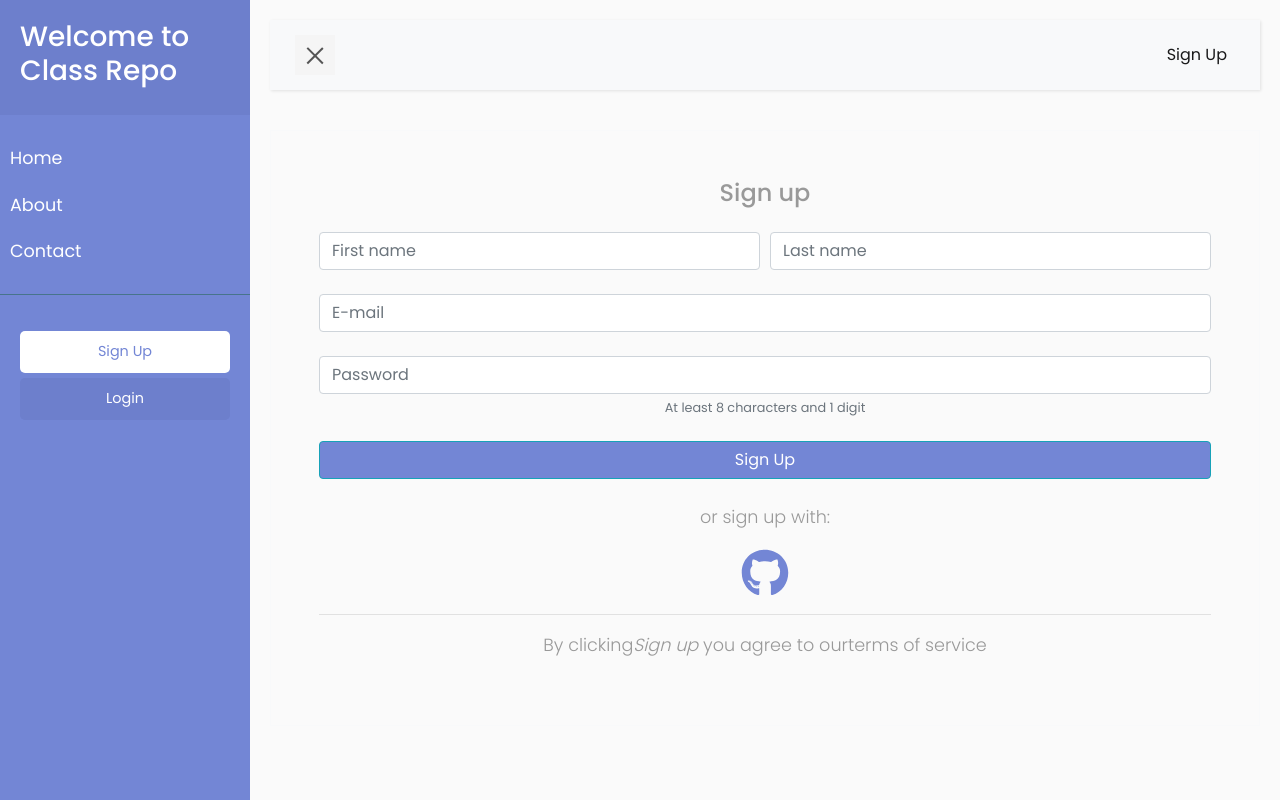
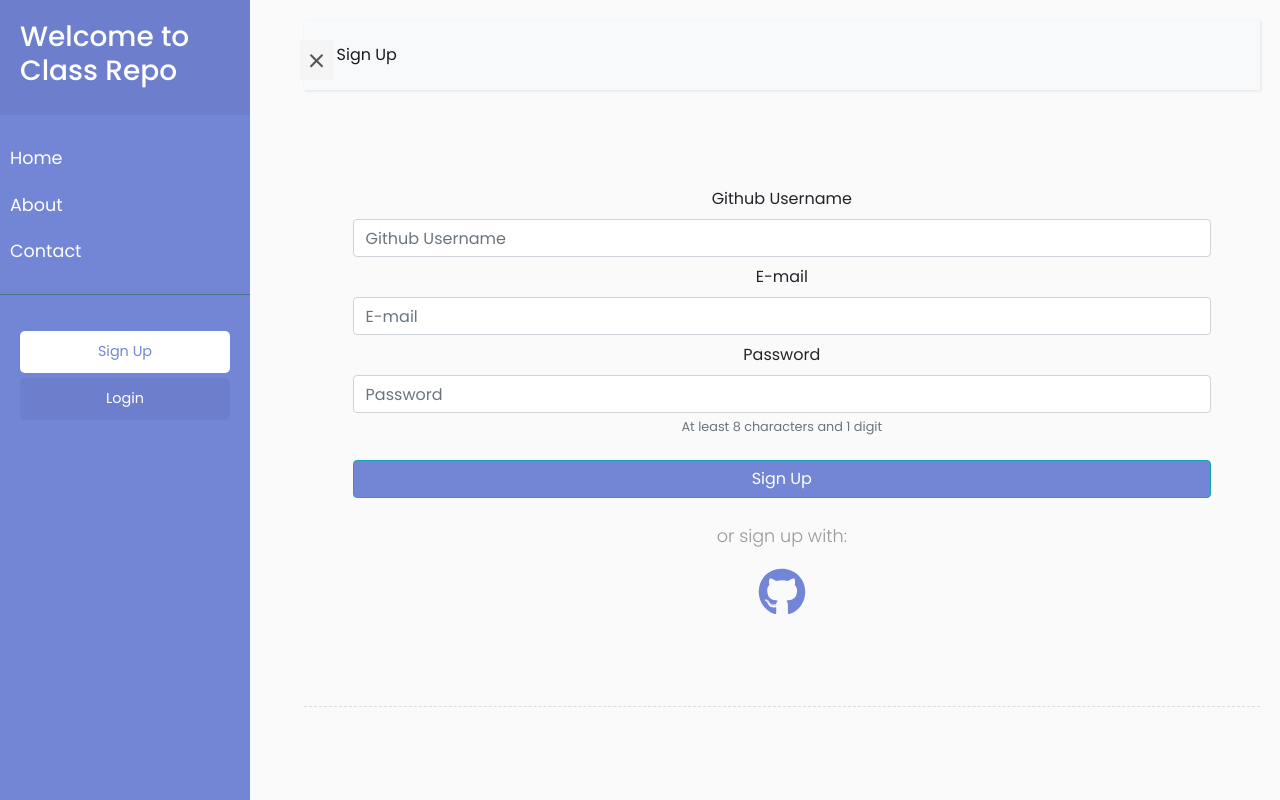
Before and after one commit to D-Kunrath/project-class-repo-client, a React (Create React App) app: page /signup in a window 1280 px wide. Built offline with nearby package versions, Linux system fonts and the light colour scheme.

Commit message:
side bar

```diff
--- a/public/index.html
+++ b/public/index.html
@@ -10,62 +10,24 @@
       content="Web site created using create-react-app"
     />
     <link rel="apple-touch-icon" href="%PUBLIC_URL%/logo192.png" />
-    <!--
-      manifest.json provides metadata used when your web app is installed on a
-      user's mobile device or desktop. See https://developers.google.com/web/fundamentals/web-app-manifest/
-    -->
+
     <link rel="manifest" href="%PUBLIC_URL%/manifest.json" />
-    <!--
-      Notice the use of %PUBLIC_URL% in the tags above.
-      It will be replaced with the URL of the `public` folder during the build.
-      Only files inside the `public` folder can be referenced from the HTML.
 
-      Unlike "/favicon.ico" or "favicon.ico", "%PUBLIC_URL%/favicon.ico" will
-      work correctly both with client-side routing and a non-root public URL.
-      Learn how to configure a non-root public URL by running `npm run build`.
-    -->
+    <link
+      rel="stylesheet"
+      href="https://stackpath.bootstrapcdn.com/bootstrap/4.1.0/css/bootstrap.min.css"
+      integrity="sha384-9gVQ4dYFwwWSjIDZnLEWnxCjeSWFphJiwGPXr1jddIhOegiu1FwO5qRGvFXOdJZ4"
+      crossorigin="anonymous"
+    />
     <title>React App</title>
 
+    </script>
   </head>
+
+
   <body>
     <noscript>You need to enable JavaScript to run this app.</noscript>
     <div id="root"></div>
-    <!--
-      This HTML file is a template.
-      If you open it directly in the browser, you will see an empty page.
 
-      You can add webfonts, meta tags, or analytics to this file.
-      The build step will place the bundled scripts into the <body> tag.
-
-      To begin the development, run `npm start` or `yarn start`.
-      To create a production bundle, use `npm run build` or `yarn build`.
-    -->
-    <!-- jQuery CDN - Slim version (=without AJAX) -->
-    <script
-      src="https://code.jquery.com/jquery-3.3.1.slim.min.js"
-      integrity="sha384-q8i/X+965DzO0rT7abK41JStQIAqVgRVzpbzo5smXKp4YfRvH+8abtTE1Pi6jizo"
-      crossorigin="anonymous"
-    ></script>
-    <!-- Popper.JS -->
-    <script
-      src="https://cdnjs.cloudflare.com/ajax/libs/popper.js/1.14.0/umd/popper.min.js"
-      integrity="sha384-cs/chFZiN24E4KMATLdqdvsezGxaGsi4hLGOzlXwp5UZB1LY//20VyM2taTB4QvJ"
-      crossorigin="anonymous"
-    ></script>
-    <!-- Bootstrap JS -->
-    <script
-      src="https://stackpath.bootstrapcdn.com/bootstrap/4.1.0/js/bootstrap.min.js"
-      integrity="sha384-uefMccjFJAIv6A+rW+L4AHf99KvxDjWSu1z9VI8SKNVmz4sk7buKt/6v9KI65qnm"
-      crossorigin="anonymous"
-    ></script>
-
-    <script type="text/javascript">
-      $(document).ready(function () {
-        $("#sidebarCollapse").on("click", function () {
-          $("#sidebar").toggleClass("active");
-          $(this).toggleClass("active");
-        });
-      });
-    </script>
   </body>
 </html>
--- a/src/components/SideBarPublic.js
+++ b/src/components/SideBarPublic.js
@@ -1,10 +1,13 @@
-import React from "react"
+import React, { useState } from "react";
 
-import {Link} from "react-router-dom"
+import { Link } from "react-router-dom";
 
-function SideBarPublic(){
-    return(
-       <nav id="sidebar">
+function SideBarPublic(props) {
+  const [menuActive, setMenuActive] = useState(false);
+
+  return (
+    <>
+      <nav id="sidebar" className={`${menuActive ? "active" : ""}`}>
         <div className="sidebar-header">
           <h3>Welcome to Class Repo</h3>
         </div>
@@ -12,7 +15,6 @@ function SideBarPublic(){
         <ul className="list-unstyled components">
           <li>
             <Link to="/">Home</Link>
-
           </li>
           <li>
             <Link to="/about">About</Link>
@@ -24,13 +26,36 @@ function SideBarPublic(){
 
         <ul className="list-unstyled CTAs">
           <li>
-                    <Link to="/signup" className="download">Sign Up</Link>
+            <Link to="/signup" className="download">
+              Sign Up
+            </Link>
           </li>
           <li>
-                    <Link to="/login" className="article">Login</Link>
+            <Link to="/login" className="article">
+              Login
+            </Link>
           </li>
         </ul>
       </nav>
-    )
+      <button
+        type="button"
+        id="sidebarCollapse"
+        className="navbar-btn"
+        style={{
+          position: "relative",
+          top: 40,
+          left: 50,
+          zIndex: 100,
+        }}
+        onClick={() => {
+          setMenuActive(!menuActive);
+        }}
+      >
+        <span></span>
+        <span></span>
+        <span></span>
+      </button>
+    </>
+  );
 }
-export default SideBarPublic
+export default SideBarPublic;
--- a/src/components/style.css
+++ b/src/components/style.css
@@ -3,22 +3,21 @@
 */
 @import "https://fonts.googleapis.com/css?family=Poppins:300,400,500,600,700";
 
+
 body {
-  font-family: "Poppins", sans-serif;
+    font-family: 'Poppins', sans-serif;
     background: #fafafa;
 }
 
 p {
-  font-family: "Poppins", sans-serif;
+    font-family: 'Poppins', sans-serif;
     font-size: 1.1em;
     font-weight: 300;
     line-height: 1.7em;
     color: #999;
 }
 
-a,
-a:hover,
-a:focus {
+a, a:hover, a:focus {
     color: inherit;
     text-decoration: none;
     transition: all 0.3s;
@@ -57,12 +56,13 @@ a:focus {
     perspective: 1500px;
 }
 
+
 #sidebar {
     min-width: 250px;
     max-width: 250px;
-  background: #7386d5;
+    background: #7386D5;
     color: #fff;
-  transition: all 0.6s cubic-bezier(0.945, 0.02, 0.27, 0.665);
+    transition: all 0.6s cubic-bezier(0.945, 0.020, 0.270, 0.665);
     transform-origin: bottom left;
 }
 
@@ -92,15 +92,15 @@ a:focus {
     display: block;
 }
 #sidebar ul li a:hover {
-  color: #7386d5;
+    color: #7386D5;
     background: #fff;
 }
 
-#sidebar ul li.active > a,
-a[aria-expanded="true"] {
+#sidebar ul li.active > a, a[aria-expanded="true"] {
     color: #fff;
     background: #6d7fcc;
 }
+
 
 a[data-toggle="collapse"] {
     position: relative;
@@ -134,14 +134,15 @@ ul.CTAs a {
 
 a.download {
     background: #fff;
-  color: #7386d5;
+    color: #7386D5;
 }
 
-a.article,
-a.article:hover {
+a.article, a.article:hover {
     background: #6d7fcc !important;
     color: #fff !important;
 }
+
+
 
 /* ---------------------------------------------------
     CONTENT STYLE
@@ -166,7 +167,7 @@ a.article:hover {
     margin: 0 auto;
     display: block;
     background: #555;
-  transition: all 0.8s cubic-bezier(0.81, -0.33, 0.345, 1.375);
+    transition: all 0.8s cubic-bezier(0.810, -0.330, 0.345, 1.375);
     transition-delay: 0.2s;
 }
 
@@ -180,11 +181,13 @@ a.article:hover {
     transform: rotate(-45deg) translate(1px, -1px);
 }
 
+
 #sidebarCollapse.active span {
     transform: none;
     opacity: 1;
     margin: 5px auto;
 }
+
 
 /* ---------------------------------------------------
     MEDIAQUERIES
@@ -217,4 +220,5 @@ a.article:hover {
     #sidebarCollapse.active span:last-of-type {
         transform: rotate(-45deg) translate(1px, -1px);
     }
+
 }
--- a/src/routeComponents/About.js
+++ b/src/routeComponents/About.js
@@ -1,51 +1,74 @@
 import React from "react";
-
+import NavBar from "./NavBar";
 
 import SideBarPublic from "../components/SideBarPublic";
 
 function About() {
-    return(
+  return (
     <div className="wrapper">
       <SideBarPublic />
       {/* Page Content Holder  */}
       <div id="content">
-
-            <nav className="navbar navbar-expand-lg navbar-light bg-light">
-                <div className="container-fluid">
-
-                    <button type="button" id="sidebarCollapse" className="navbar-btn">
-                        <span></span>
-                        <span></span>
-                        <span></span>
-                    </button>
-                    <div className="" id="navbarSupportedContent">
-                        <ul className="nav navbar-nav ml-auto">
-                            <li className="nav-item active">
-                                <span className="nav-link">About</span>
-                            </li>
-                        </ul>
-                    </div>
-                </div>
-            </nav>
+        <NavBar pageName="About" />
 
         <h2>About</h2>
-            <p>Lorem ipsum dolor sit amet, consectetur adipisicing elit, sed do eiusmod tempor incididunt ut labore et dolore magna aliqua. Ut enim ad minim veniam, quis nostrud exercitation ullamco laboris nisi ut aliquip ex ea commodo consequat. Duis aute irure dolor in reprehenderit in voluptate velit esse cillum dolore eu fugiat nulla pariatur. Excepteur sint occaecat cupidatat non proident, sunt in culpa qui officia deserunt mollit anim id est laborum.</p>
-            <p>Lorem ipsum dolor sit amet, consectetur adipisicing elit, sed do eiusmod tempor incididunt ut labore et dolore magna aliqua. Ut enim ad minim veniam, quis nostrud exercitation ullamco laboris nisi ut aliquip ex ea commodo consequat. Duis aute irure dolor in reprehenderit in voluptate velit esse cillum dolore eu fugiat nulla pariatur. Excepteur sint occaecat cupidatat non proident, sunt in culpa qui officia deserunt mollit anim id est laborum.</p>
+        <p>
+          Lorem ipsum dolor sit amet, consectetur adipisicing elit, sed do
+          eiusmod tempor incididunt ut labore et dolore magna aliqua. Ut enim ad
+          minim veniam, quis nostrud exercitation ullamco laboris nisi ut
+          aliquip ex ea commodo consequat. Duis aute irure dolor in
+          reprehenderit in voluptate velit esse cillum dolore eu fugiat nulla
+          pariatur. Excepteur sint occaecat cupidatat non proident, sunt in
+          culpa qui officia deserunt mollit anim id est laborum.
+        </p>
+        <p>
+          Lorem ipsum dolor sit amet, consectetur adipisicing elit, sed do
+          eiusmod tempor incididunt ut labore et dolore magna aliqua. Ut enim ad
+          minim veniam, quis nostrud exercitation ullamco laboris nisi ut
+          aliquip ex ea commodo consequat. Duis aute irure dolor in
+          reprehenderit in voluptate velit esse cillum dolore eu fugiat nulla
+          pariatur. Excepteur sint occaecat cupidatat non proident, sunt in
+          culpa qui officia deserunt mollit anim id est laborum.
+        </p>
 
         <div className="line"></div>
 
         <h2>Lorem Ipsum Dolor</h2>
-            <p>Lorem ipsum dolor sit amet, consectetur adipisicing elit, sed do eiusmod tempor incididunt ut labore et dolore magna aliqua. Ut enim ad minim veniam, quis nostrud exercitation ullamco laboris nisi ut aliquip ex ea commodo consequat. Duis aute irure dolor in reprehenderit in voluptate velit esse cillum dolore eu fugiat nulla pariatur. Excepteur sint occaecat cupidatat non proident, sunt in culpa qui officia deserunt mollit anim id est laborum.</p>
+        <p>
+          Lorem ipsum dolor sit amet, consectetur adipisicing elit, sed do
+          eiusmod tempor incididunt ut labore et dolore magna aliqua. Ut enim ad
+          minim veniam, quis nostrud exercitation ullamco laboris nisi ut
+          aliquip ex ea commodo consequat. Duis aute irure dolor in
+          reprehenderit in voluptate velit esse cillum dolore eu fugiat nulla
+          pariatur. Excepteur sint occaecat cupidatat non proident, sunt in
+          culpa qui officia deserunt mollit anim id est laborum.
+        </p>
 
         <div className="line"></div>
 
         <h2>Lorem Ipsum Dolor</h2>
-            <p>Lorem ipsum dolor sit amet, consectetur adipisicing elit, sed do eiusmod tempor incididunt ut labore et dolore magna aliqua. Ut enim ad minim veniam, quis nostrud exercitation ullamco laboris nisi ut aliquip ex ea commodo consequat. Duis aute irure dolor in reprehenderit in voluptate velit esse cillum dolore eu fugiat nulla pariatur. Excepteur sint occaecat cupidatat non proident, sunt in culpa qui officia deserunt mollit anim id est laborum.</p>
+        <p>
+          Lorem ipsum dolor sit amet, consectetur adipisicing elit, sed do
+          eiusmod tempor incididunt ut labore et dolore magna aliqua. Ut enim ad
+          minim veniam, quis nostrud exercitation ullamco laboris nisi ut
+          aliquip ex ea commodo consequat. Duis aute irure dolor in
+          reprehenderit in voluptate velit esse cillum dolore eu fugiat nulla
+          pariatur. Excepteur sint occaecat cupidatat non proident, sunt in
+          culpa qui officia deserunt mollit anim id est laborum.
+        </p>
 
         <div className="line"></div>
 
         <h3>Lorem Ipsum Dolor</h3>
-            <p>Lorem ipsum dolor sit amet, consectetur adipisicing elit, sed do eiusmod tempor incididunt ut labore et dolore magna aliqua. Ut enim ad minim veniam, quis nostrud exercitation ullamco laboris nisi ut aliquip ex ea commodo consequat. Duis aute irure dolor in reprehenderit in voluptate velit esse cillum dolore eu fugiat nulla pariatur. Excepteur sint occaecat cupidatat non proident, sunt in culpa qui officia deserunt mollit anim id est laborum.</p>
+        <p>
+          Lorem ipsum dolor sit amet, consectetur adipisicing elit, sed do
+          eiusmod tempor incididunt ut labore et dolore magna aliqua. Ut enim ad
+          minim veniam, quis nostrud exercitation ullamco laboris nisi ut
+          aliquip ex ea commodo consequat. Duis aute irure dolor in
+          reprehenderit in voluptate velit esse cillum dolore eu fugiat nulla
+          pariatur. Excepteur sint occaecat cupidatat non proident, sunt in
+          culpa qui officia deserunt mollit anim id est laborum.
+        </p>
       </div>
     </div>
   );
--- a/src/routeComponents/Login.js
+++ b/src/routeComponents/Login.js
@@ -1,39 +1,59 @@
-import React from "react"
+import React from "react";
+import NavBar from "./NavBar";
 
 import SideBarPublic from "../components/SideBarPublic";
+import { FontAwesomeIcon } from "@fortawesome/react-fontawesome";
+import { faGithub } from "@fortawesome/free-brands-svg-icons";
 
 function Login() {
-    return(
+  return (
     <div className="wrapper">
       <SideBarPublic />
       {/* Page Content Holder  */}
       <div id="content">
+        <NavBar pageName="Login" />
 
-            <nav className="navbar navbar-expand-lg navbar-light bg-light">
-                <div className="container-fluid">
+        <div>
+          <form className="text-center border border-light p-5" action="#!">
+            <div className="control pt-2">
+              <label htmlFor="email">E-mail</label>
+              <input
+                type="email"
+                id="email"
+                className="form-control"
+                placeholder="E-mail"
+              />
+            </div>
+            <div className="control pt-2">
+              <label htmlFor="password">Password</label>
+              <input
+                type="password"
+                id="password"
+                className="form-control"
+                placeholder="Password"
+                aria-describedby="defaultRegisterFormPasswordHelpBlock"
+              />
+            </div>
+            <button
+              className="btn btn-info my-4 btn-block"
+              style={{ backgroundColor: "#7386D5" }}
+              type="submit"
+            >
+              Login
+            </button>
 
-                    <button type="button" id="sidebarCollapse" className="navbar-btn">
-                        <span></span>
-                        <span></span>
-                        <span></span>
-                    </button>
-                    <div className="" id="navbarSupportedContent">
-                        <ul className="nav navbar-nav ml-auto">
-                            <li className="nav-item active">
-                                <span className="nav-link" >Login</span>
-                            </li>
-                        </ul>
+            <p>or sign up with:</p>
+
+            <a href="/" role="button">
+              {" "}
+              <FontAwesomeIcon icon={faGithub} color="#7386D5" size="3x" />{" "}
+            </a>
+          </form>
         </div>
-                </div>
-            </nav>
 
-            <h2>Login</h2>
-
-
-
+        <div className="line"></div>
       </div>
     </div>
   );
 }
-
 export default Login;
--- /dev/null
+++ b/src/routeComponents/NavBar.js
@@ -0,0 +1,19 @@
+import React from "react";
+
+function NavBar(props) {
+  return (
+    <nav className="navbar navbar-expand-lg navbar-light bg-light">
+      <div className="container-fluid">
+        <div className="" id="navbarSupportedContent">
+          <ul className="nav navbar-nav ml-auto">
+            <li className="nav-item active">
+              <span className="nav-link">{props.pageName}</span>
+            </li>
+          </ul>
+        </div>
+      </div>
+    </nav>
+  );
+}
+
+export default NavBar;
--- a/src/routeComponents/Signup.js
+++ b/src/routeComponents/Signup.js
@@ -1,87 +1,68 @@
-import React from "react"
+import React from "react";
+import NavBar from "./NavBar";
 
 import SideBarPublic from "../components/SideBarPublic";
-import { FontAwesomeIcon } from '@fortawesome/react-fontawesome'
-import { faGithub } from '@fortawesome/free-brands-svg-icons'
-
-
+import { FontAwesomeIcon } from "@fortawesome/react-fontawesome";
+import { faGithub } from "@fortawesome/free-brands-svg-icons";
 
 function Signup() {
-    return(
+  return (
     <div className="wrapper">
       <SideBarPublic />
       {/* Page Content Holder  */}
       <div id="content">
-
-            <nav className="navbar navbar-expand-lg navbar-light bg-light">
-                <div className="container-fluid">
-
-                    <button type="button" id="sidebarCollapse" className="navbar-btn">
-                        <span></span>
-                        <span></span>
-                        <span></span>
-                    </button>
-                    <div className="" id="navbarSupportedContent">
-                        <ul className="nav navbar-nav ml-auto">
-                            <li className="nav-item active">
-                                <span className="nav-link" >Sign Up</span>
-                            </li>
-                        </ul>
-                    </div>
-                </div>
-            </nav>
+        <NavBar pageName="Sign Up" />
         <div>
           <form className="text-center border border-light p-5" action="#!">
-
-                        <p className="h4 mb-4">Sign up</p>
-
-                        <div className="form-row mb-4">
-                            <div className="col">
-
-                                <input type="text" id="defaultRegisterFormFirstName" className="form-control" placeholder="First name" />
+            <div className="control pt-2">
+              <label htmlFor="gitUser">Github Username </label>
+              <input
+                type="text"
+                id="gitUser"
+                className="form-control"
+                placeholder="Github Username"
+              />
             </div>
-                            <div className="col">
-
-                                <input type="text" id="defaultRegisterFormLastName" className="form-control" placeholder="Last name" />
+            <div className="control pt-2">
+              <label htmlFor="email">E-mail</label>
+              <input
+                type="email"
+                id="email"
+                className="form-control"
+                placeholder="E-mail"
+              />
             </div>
+            <div className="control pt-2">
+              <label htmlFor="password">Password</label>
+              <input
+                type="password"
+                id="password"
+                className="form-control"
+                placeholder="Password"
+                aria-describedby="defaultRegisterFormPasswordHelpBlock"
+              />
+              <small id="passwordInfo" className="form-text text-muted">
+                At least 8 characters and 1 digit
+              </small>
             </div>
 
-
-                        <input type="email" id="defaultRegisterFormEmail" className="form-control mb-4" placeholder="E-mail" />
-
-
-                        <input type="password" id="defaultRegisterFormPassword" className="form-control" placeholder="Password" aria-describedby="defaultRegisterFormPasswordHelpBlock" />
-                        <small id="defaultRegisterFormPasswordHelpBlock" className="form-text text-muted mb-4">
-                            At least 8 characters and 1 digit
-                        </small>
-
-
-
-                        <button className="btn btn-info my-4 btn-block" style={{backgroundColor:"#7386D5"}} type="submit">Sign Up</button>
+            <button
+              className="btn btn-info my-4 btn-block"
+              style={{ backgroundColor: "#7386D5" }}
+              type="submit"
+            >
+              Sign Up
+            </button>
 
             <p>or sign up with:</p>
 
-
-                        <a href="/"  role="button">
+            <a href="/" role="button">
               <FontAwesomeIcon icon={faGithub} color="#7386D5" size="3x" />
             </a>
-
-                        <hr />
-
-
-                        <p>By clicking
-                            <em>Sign up</em> you agree to our
-                            <a href="/" target="_blank">terms of service</a></p>
-
           </form>
         </div>
 
-
-
-            <div classNameName="line">
-
-            </div>
-
+        <div className="line"></div>
       </div>
     </div>
   );
```
Also changed, not shown: src/components/App.js (+18 -25 lines), src/index.js (+4 -4 lines), src/routeComponents/Contact.js (+48 -26 lines), src/routeComponents/Home.js (+48 -24 lines), src/setupTests.js (+1 -1 lines). Lines whose indentation alone changed are shown as unchanged.
